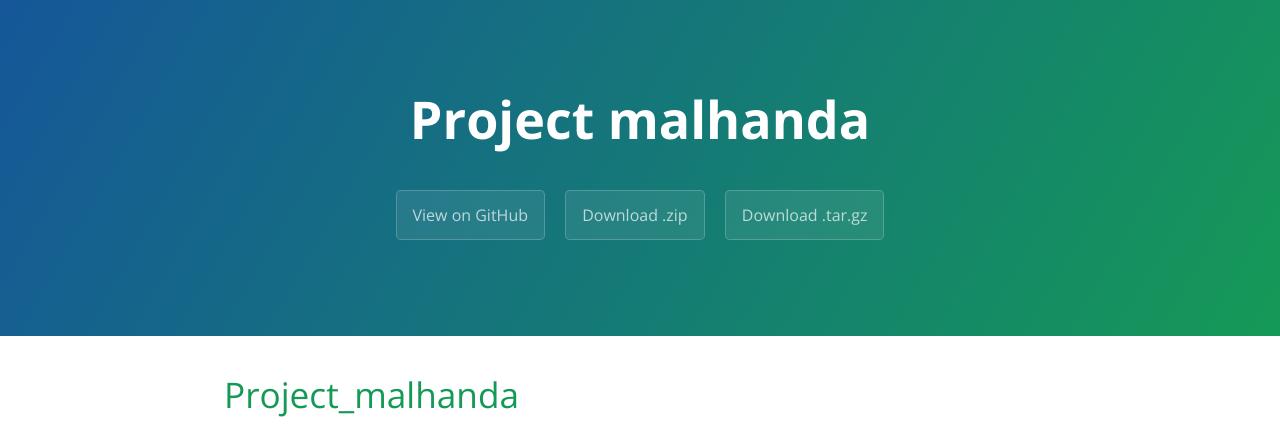
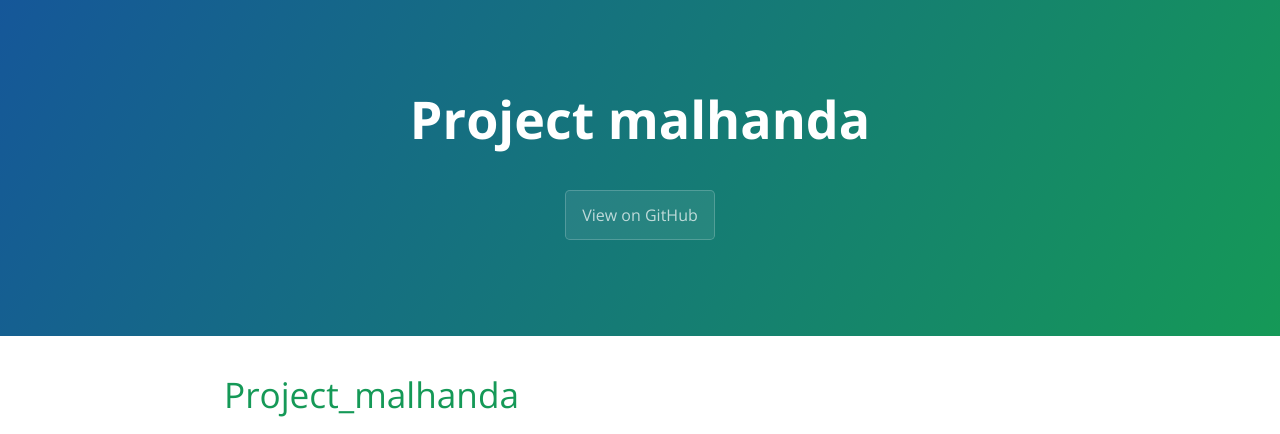
Before and after one commit to Ajou-masinda/Project_malhanda, a plain HTML site: page index.html in a window 1280 px wide. Shown: the top 434 px of the page. Drawn offline with nearby package versions, Linux system fonts and the light colour scheme.

Commit message:
Update index.html

```diff
--- a/index.html
+++ b/index.html
@@ -14,8 +14,6 @@
       <h1 class="project-name">Project malhanda</h1>
       <h2 class="project-tagline"></h2>
       <a href="https://github.com/Ajou-masinda/Project_malhanda" class="btn">View on GitHub</a>
-      <a href="https://github.com/Ajou-masinda/Project_malhanda/zipball/master" class="btn">Download .zip</a>
-      <a href="https://github.com/Ajou-masinda/Project_malhanda/tarball/master" class="btn">Download .tar.gz</a>
     </section>
 
     <section class="main-content">
```
